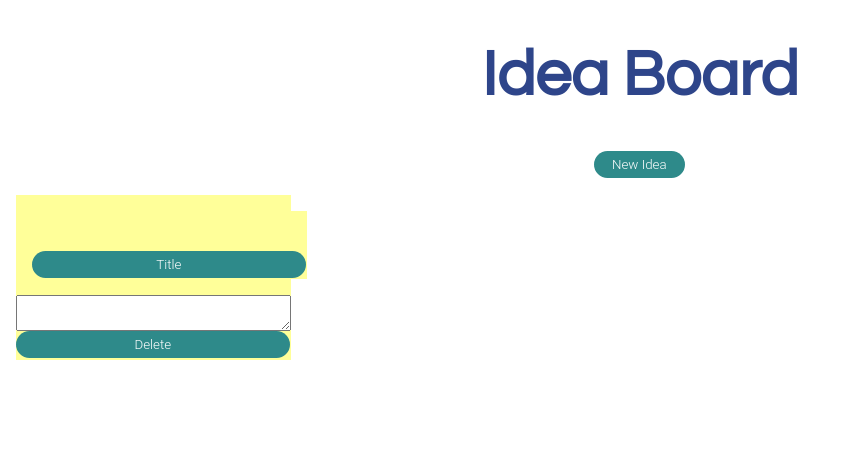
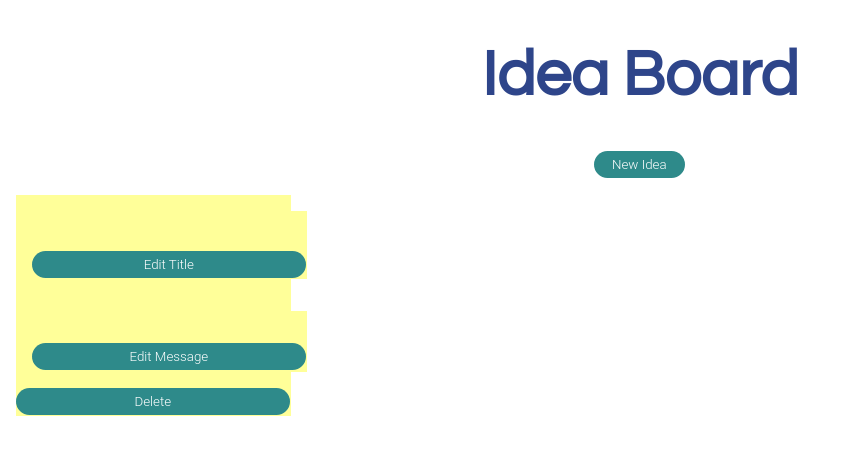
Before and after one commit to codeAdventureNow/Idea-Board-2.0, a React (Create React App) app: page / in a window 1280 px wide. Shown: the top 454 px of the page, without its empty margins (0-844 px from the left). Built offline with nearby package versions, Linux system fonts and the light colour scheme; a web font is replaced by a local one.

Commit message:
able to edit text area and save as a p tag, changed the button names

```diff
--- a/src/IdeaList.js
+++ b/src/IdeaList.js
@@ -9,11 +9,14 @@ export default function IdeaList({ ideas, onChangeIdea, onDeleteIdea }) {
 }
 
 function Idea({ idea, onChange, onDelete }) {
-  const [isEditing, setIsEditing] = useState(false);
-  let ideaContent;
+  const [isEditingTitle, setIsEditingTitle] = useState(false);
+  const [isEditingMessage, setIsEditingMessage] = useState(false);
 
-  if (isEditing) {
-    ideaContent = (
+  let ideaTitle;
+  let messageContent;
+
+  if (isEditingTitle) {
+    ideaTitle = (
       <div className='card'>
         <input
           value={idea.title}
@@ -24,21 +27,45 @@ function Idea({ idea, onChange, onDelete }) {
             });
           }}
         />
-        <button onClick={() => setIsEditing(false)}>Save</button>
+        <button onClick={() => setIsEditingTitle(false)}>Save Title</button>
       </div>
     );
   } else {
-    ideaContent = (
+    ideaTitle = (
       <div className='card'>
         <p className='title'>{idea.title}</p>
-        <button onClick={() => setIsEditing(true)}>Title</button>
+        <button onClick={() => setIsEditingTitle(true)}>Edit Title</button>
+      </div>
+    );
+  }
+
+  if (isEditingMessage) {
+    messageContent = (
+      <div className='card'>
+        <textarea
+          value={idea.message}
+          onChange={(e) => {
+            onChange({
+              ...idea,
+              message: e.target.value,
+            });
+          }}
+        ></textarea>
+        <button onClick={() => setIsEditingMessage(false)}>Save Message</button>
+      </div>
+    );
+  } else {
+    messageContent = (
+      <div className='card'>
+        <p>{idea.message}</p>
+        <button onClick={() => setIsEditingMessage(true)}>Edit Message</button>
       </div>
     );
   }
   return (
     <div className='card'>
-      {ideaContent}
-      <textarea></textarea>
+      {ideaTitle}
+      {messageContent}
       <button onClick={() => onDelete(idea.id)}>Delete</button>
     </div>
   );
```
